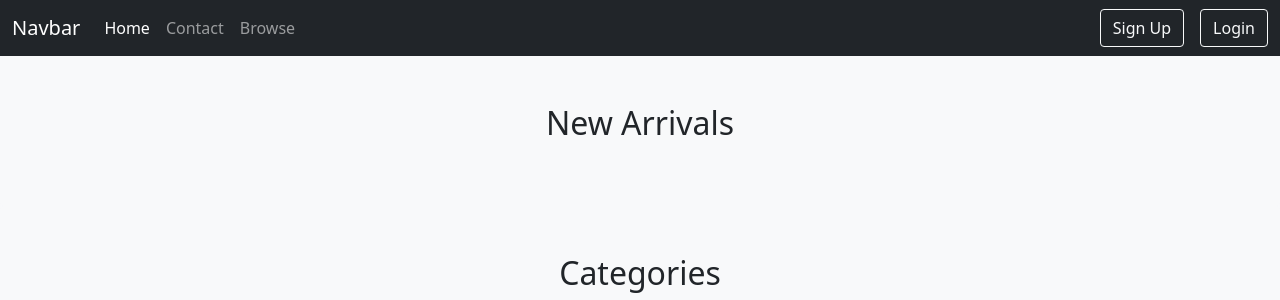
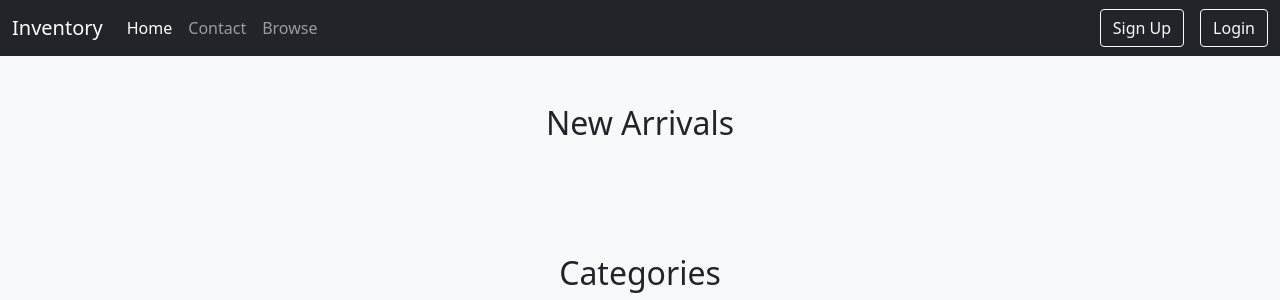
Before and after one commit to HaRi-Haran-D/Warehouse, a Django app: page / in a window 1280 px wide. Shown: the top 300 px of the page. Run offline with Django 5.2, Linux system fonts and the light colour scheme; data that the repository does not hold is empty.

Commit message:
Practice

```diff
--- a/proinvent/appinvent/templates/appinvent/base.html
+++ b/proinvent/appinvent/templates/appinvent/base.html
@@ -14,7 +14,7 @@
   <body class="bg-light">
     <nav class="navbar navbar-expand-lg navbar-dark bg-dark">
       <div class="container-fluid">
-        <a class="navbar-brand" href="{% url 'appinvent:index' %}">Navbar</a>
+        <a class="navbar-brand" href="{% url 'appinvent:index' %}">Inventory</a>
         <button class="navbar-toggler" type="button" data-bs-toggle="collapse" data-bs-target="#navbarSupportedContent" aria-controls="navbarSupportedContent" aria-expanded="false" aria-label="Toggle navigation">
           <span class="navbar-toggler-icon"></span>
         </button>
--- a/proinvent/items/views.py
+++ b/proinvent/items/views.py
@@ -9,6 +9,7 @@ def detail(request, pk):
     item = get_object_or_404(Item, pk=pk)
     related_items = Item.objects.filter(category=item.category,is_sold=False).exclude(pk=item.pk)[0:3]
     return render(request, 'items/detail.html', {'item': item, 'related_items': related_items})
+
 
 def items(request):
     query = request.GET.get('query', '').strip()
@@ -22,6 +23,7 @@ def items(request):
     if query:
         items = items.filter(Q(name__icontains=query) | Q(description__icontains=query))
     return render(request, 'items/items.html', {'items':items, 'query':query, 'categories':categories, 'category_id':int(category_id)})
+
 
 @login_required
 def new(request):
```
Also changed, not shown: proinvent/appinvent/templates/appinvent/index.html (line endings or trailing spaces), proinvent/media/item_images/Cadbury.jfif (deleted), proinvent/media/item_images/Cadbury_WzcycsA.jfif (deleted), proinvent/media/item_images/Cadbury_jqcIVIj.jfif (deleted), proinvent/media/item_images/Cheese.jfif (deleted), proinvent/media/item_images/Kitkat.jfif (deleted), proinvent/media/item_images/Milk.jfif (deleted), proinvent/media/item_images/OrganicSoap.jfif (deleted), proinvent/media/item_images/Outdoor_wall_lighting.jfif (added), proinvent/media/item_images/Wall_Lamp.jfif (added), proinvent/media/item_images/icecream.jfif (deleted), proinvent/media/item_images/paste.jfif (deleted), proinvent/media/item_images/perfumes.jfif (deleted), proinvent/media/item_images/perfumes_s9Byasi.jfif (deleted), 4 more files.
